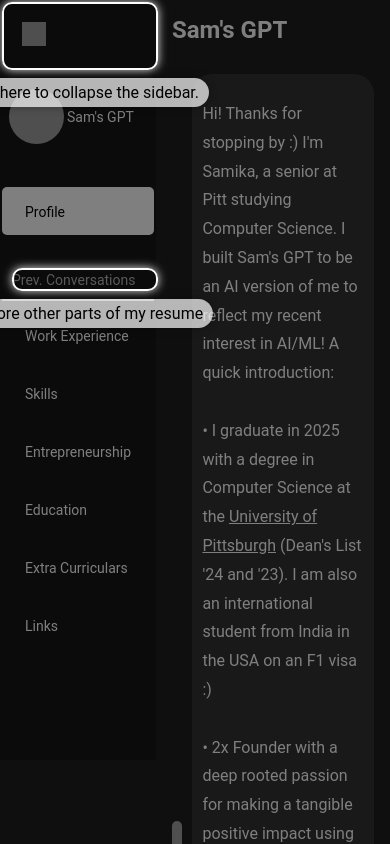
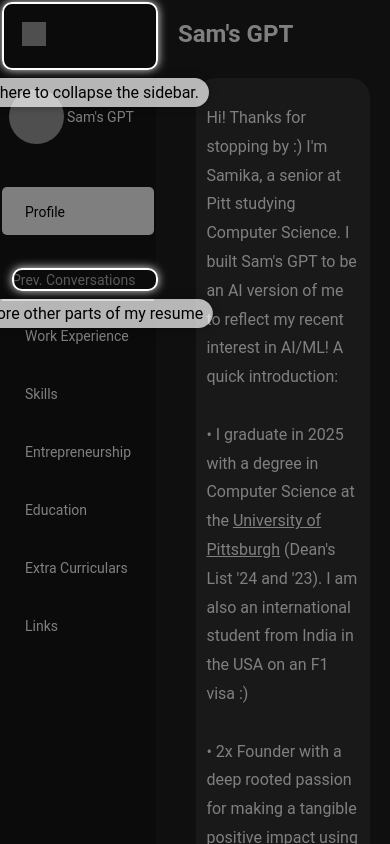
Before and after one commit to sampear12/samsgpt, a React (Create React App) app: page /#/profile in a window 390 px wide. Built offline with nearby package versions, Linux system fonts and the light colour scheme; grey boxes are pictures that could not be loaded; the HTML template or start-up script is replaced by a standard one.

Commit message:
updated phone view

```diff
--- a/src/App.css
+++ b/src/App.css
@@ -3,9 +3,28 @@ body {
   font-family: 'Roboto', sans-serif;
   background-color: #1e1e1e;
   color: white;
+  overflow: hidden; /* Prevent scrolling on the entire page */
 }
 
 .App {
   display: flex;
   height: 100vh;
+  overflow: hidden; /* Ensure the App container does not scroll */
 }
+
+.sidebar {
+  width: 25px; /* Fixed width for the sidebar */
+  background-color: #b40c0c;
+  flex-shrink: 0; /* Prevent shrinking */
+  position: fixed; /* Fixes the sidebar in place */
+  height: 100vh; /* Full height of the viewport */
+  overflow-y: auto; /* Allows sidebar content to scroll if necessary */
+}
+
+.main-content {
+  flex-grow: 1;
+  margin-left: 2px; /* Ensure it starts after the sidebar */
+  height: 100vh;
+  overflow-y: auto; /* Allow scrolling only in the main content */
+  padding: 20px; /* Add some padding if needed */
+}
--- a/src/components/Card.js
+++ b/src/components/Card.js
@@ -16,7 +16,7 @@ const Card = ({ children, style }) => {
     top: '0px',
     left: '0px',
     width: getResponsiveWidth(), // Responsive width
-    height: '90vh',
+    height: '100vh',
     backgroundColor: '#171717',
     borderRadius: '0px',
     display: 'flex',
```
